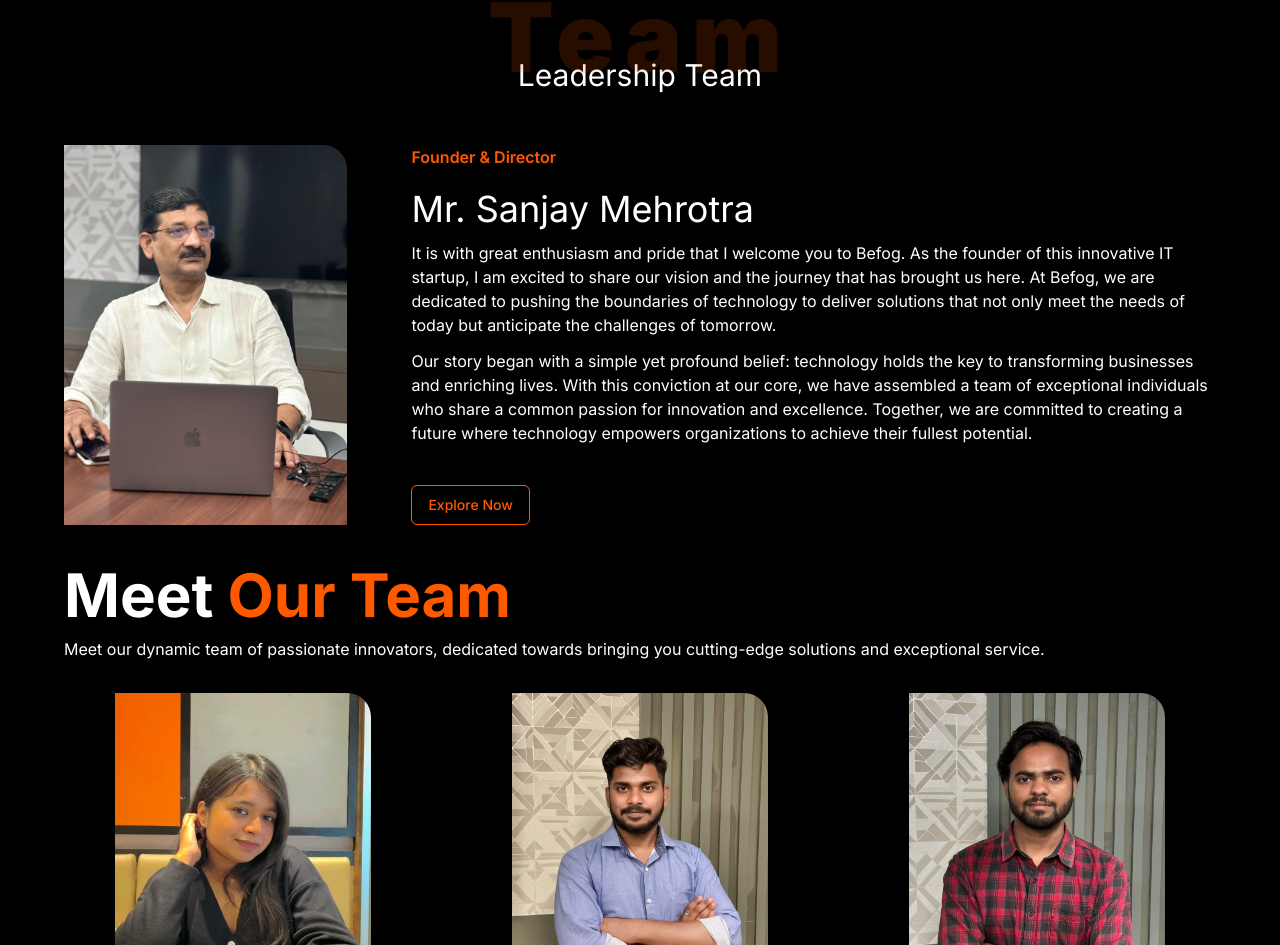
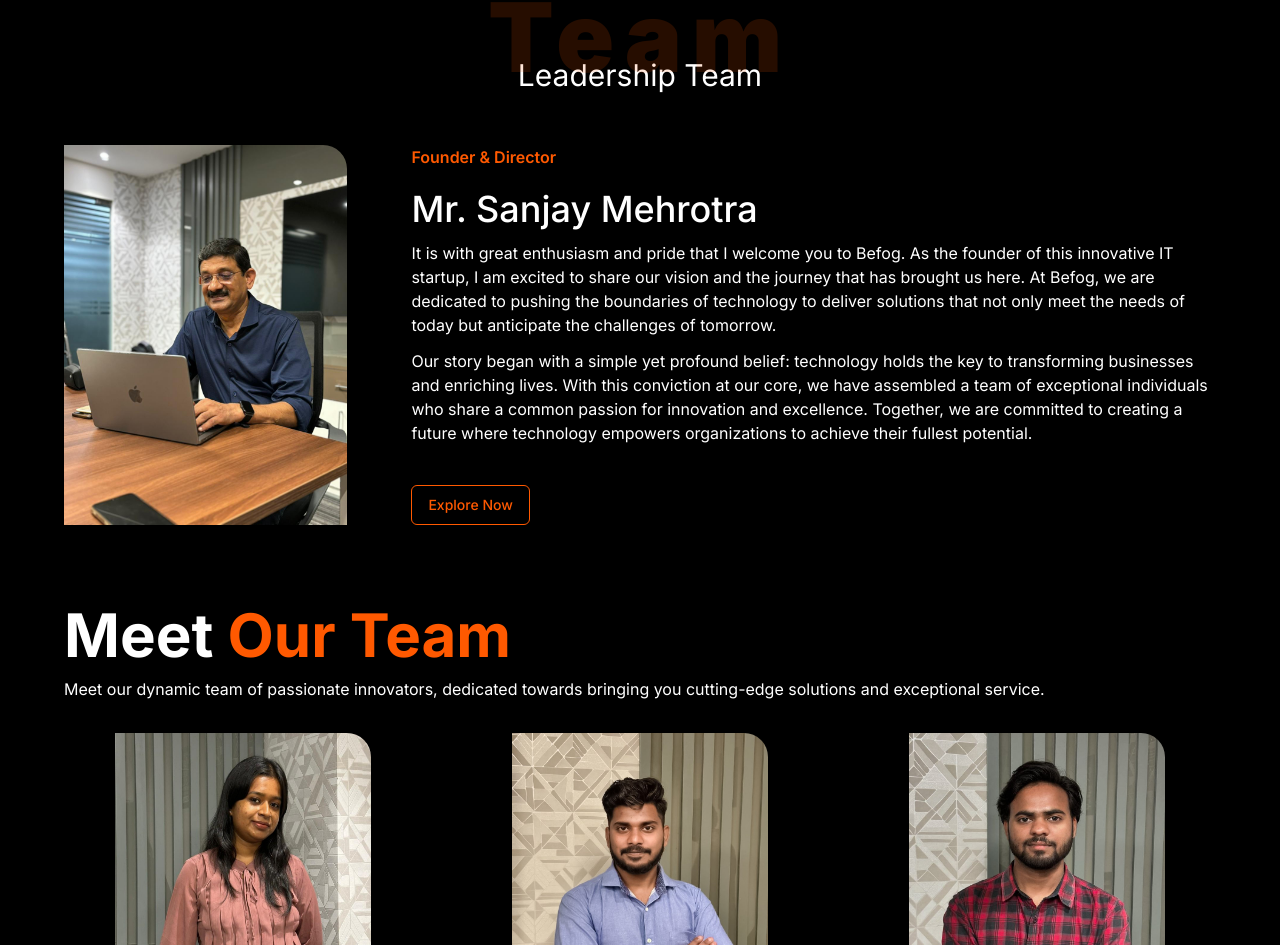
Before and after one commit to BefogTech/befog, a Next.js app: page /about-us in a window 1280 px wide. Shown: the part 2693-3638 px from the top of the page. Built offline with nearby package versions, Linux system fonts and the light colour scheme.

Commit message:
photo changes

```diff
--- a/src/app/about-us/page.jsx
+++ b/src/app/about-us/page.jsx
@@ -243,7 +243,7 @@
                 className="before:hidden"
               />
             </div>
-            <div className="founder grid grid-cols-7 gap-16 mx-auto pb-10">
+            <div className="founder grid grid-cols-7 gap-16 mx-auto mb-20">
               <div className="sanjay-photo col-span-2 rounded-tr-3xl overflow-hidden">
                 <Image
                   width={1000}
@@ -258,7 +258,7 @@
                   <h1 className="text-[#ff5900] font-semibold mb-5">
                     Founder & Director
                   </h1>
-                  <h1 className="text-4xl mb-3">Mr. Sanjay Mehrotra</h1>
+                  <h1 className="text-4xl font-medium mb-3">Mr. Sanjay Mehrotra</h1>
                   <div className="mb-10">
                     <p className="mb-3">
                       It is with great enthusiasm and pride that I welcome you
```
Also changed, not shown: public/assets/sanjay-sir.jpg, public/assets/team/anushree.JPG.
